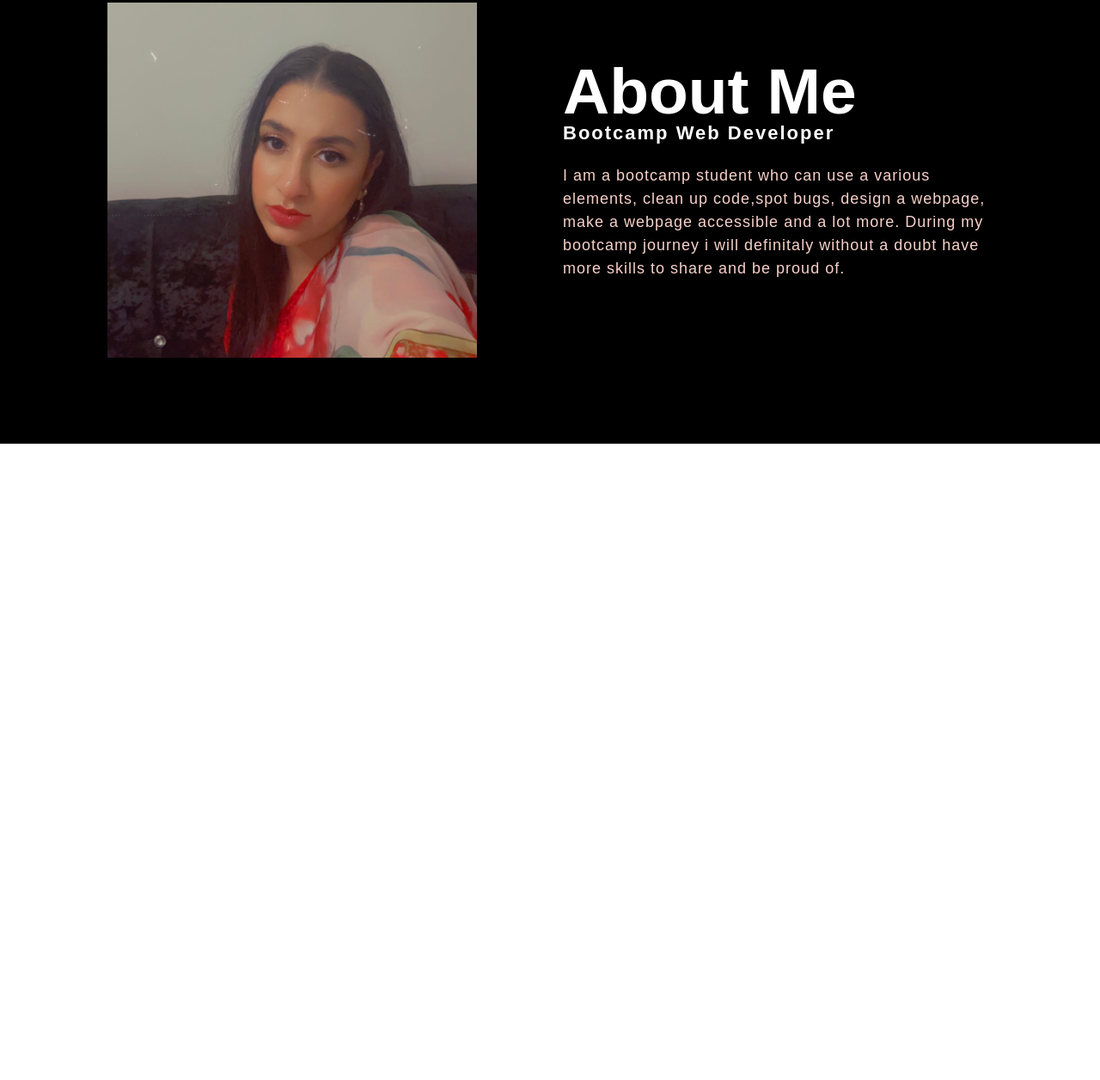
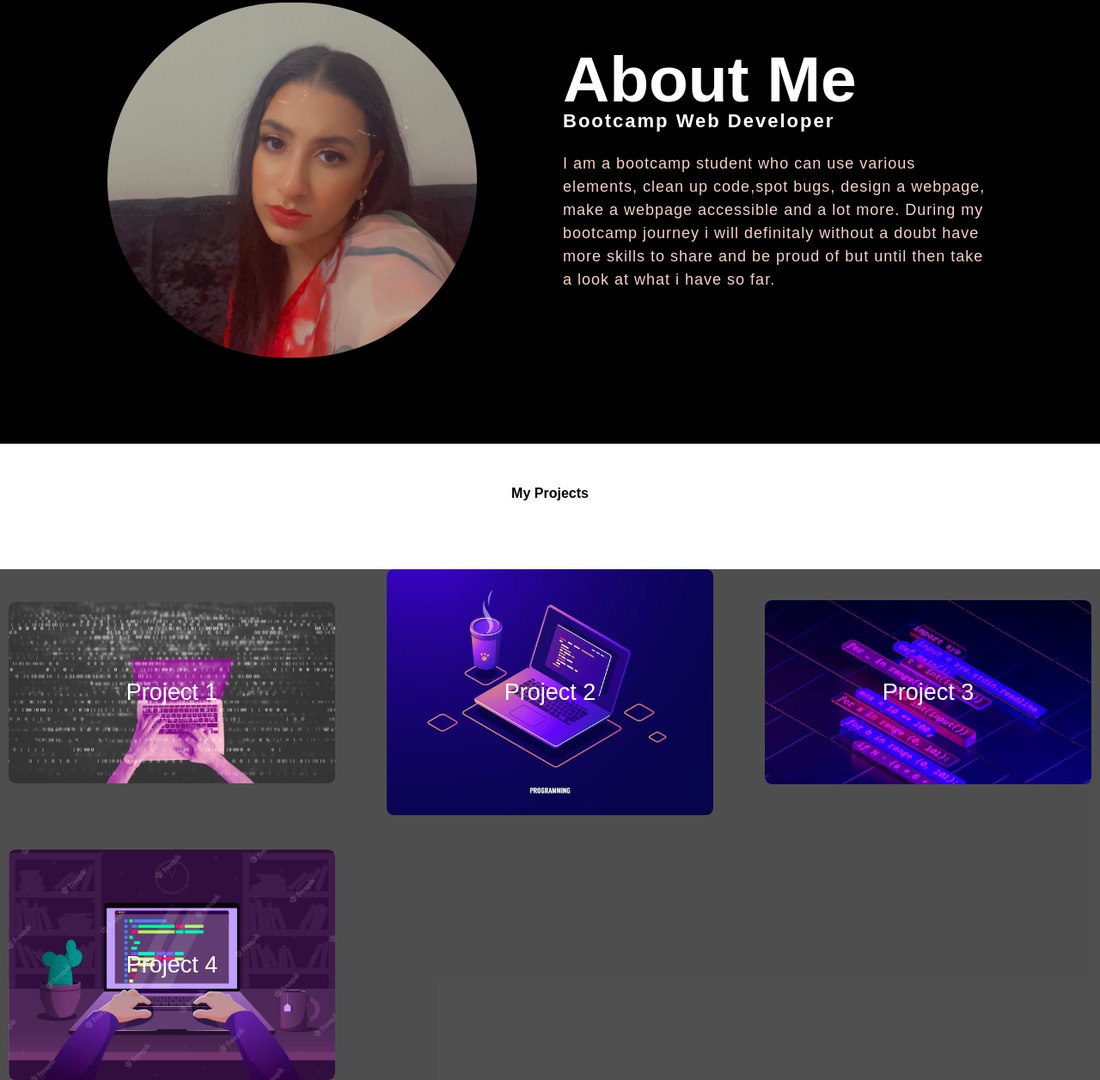
Before and after one commit to Myra-k/week-2-Portfolio, a plain HTML site: page index.html in a window 1280 px wide. Shown: the part 897-2153 px from the top of the page at 86% size. Before the commit the page ends 1413 px from the top, so only its background shows below. Drawn offline with Linux system fonts and the light colour scheme.

Commit message:
added projects draft

```diff
--- a/Assets/style.css
+++ b/Assets/style.css
@@ -20,7 +20,7 @@ nav{
 
 }
 .logo{
-    color:#f7d1c9;
+    color:#be97dd;
     font-size: 35px;
     letter-spacing: 1px;
     cursor: pointer;
@@ -45,11 +45,14 @@ nav ul li a:hover{
     top: 50%;
     left: 8%;
     transform: translateY(-50%);
+
 }
 h1{
     color: white;
     margin: 20px 0px 20px;
     font-size: 75px;
+
+
 }
 h3{
     color: white;
@@ -61,6 +64,7 @@ h4{
     letter-spacing: 2px;
     font-size: 20px;
     margin-top: 50px;
+
 }
 .button{
     background-color: #8739dc;
@@ -86,6 +90,9 @@ h4{
 .About img{
     height: auto;
     width: 430px;
+    border: 5px;
+    border-radius: 250px;
+
 }
 .About-text{
     width: 500px;
@@ -121,3 +128,87 @@ h4{
     font-size: 18px;
     margin-bottom: 45px;
 }
+.Project-content{
+    display: grid;
+    grid-template-columns: repeat(auto-fit, minmax(350px, auto));
+    align-items: center;
+    gap: 2.5rem;
+    margin-top: 5rem;
+    background-color: rgba(6, 5, 5, 0.705);
+
+}
+
+.Row{
+    width: 500px;
+    max-width: 95%;
+    display: flex;
+    margin: 0 auto;
+    align-items: center;
+    justify-content: space-around;
+    position: relative;
+    overflow: hidden;
+    border-radius: 8px;
+    cursor: pointer;
+}
+.centered {
+    color: white;
+    font-size: 27px;
+    position: absolute;
+    top: 50%;
+    left: 50%;
+    transform: translate(-50%,-50%);
+}
+.Row img{
+    width: 100%;
+    border-radius: 8px;
+    display: block;
+    transition: transform 0.5s;
+}
+.Row:hover{
+    transform: scale(1.2,1.2);
+}
+.layer{
+    width: 100%;
+    height:0;
+    background: linear-gradient(rgba(0,0,0,0,1), blue);
+    position: absolute;
+    border-radius: 8px;
+    left: 0;
+    bottom: 0;
+    overflow: hidden;
+    display: flex;
+    flex-direction: column;
+    align-items:center ;
+    padding: 0 40px;
+    transition: height 0.5s;
+}
+
+.layer h5{
+    font-size: 20px;
+    font-weight: 600;
+    margin-bottom: 15px;
+
+}
+.layer i{
+    color: #be97dd;
+    margin-top: 20px;
+    font-size: 20px;
+    background-color: black;
+    width: 60px;
+    height: 60px;
+    display: flex;
+    align-items: center;
+    justify-content: center;
+    border-radius: 50px;
+
+}
+.main-text{
+    width: 1130px;
+    max-width: 95%;
+    display: flex;
+    margin: 0 auto;
+    align-items: center;
+    justify-content: space-around;
+    margin-top: 50px;
+
+}
--- a/index.html
+++ b/index.html
@@ -17,7 +17,7 @@
                 <h1 class="logo">My Portfolio</h1>
                 <ul>
                 <li><a href="#Home">Home</a></li>
-                <li><a href="#Project">Projects</a></li>
+                <li><a href="#Projects">Projects</a></li>
                 <li><a href="#Contact">Contact</a></li>
                 <li><a href="#About">About</a></li>
                </ul>
@@ -30,7 +30,7 @@
             <h1>Myra Khatoon</h1>
             <h3>I am an aspiring Web Developer</h3>
             <div id="button">
-                <a href="#" class="button">contact me</a>
+                <a href="#contact-me" class="button">contact me</a>
             </div>
         </div>
 
@@ -40,19 +40,62 @@
                 <div class="About-text">
                     <h2>About Me</h2>
                     <h5> Bootcamp Web Developer</h5>
-                    <p>I am a bootcamp student who can use a various elements, clean up code,spot bugs, design a webpage, make a webpage accessible and a lot more.
+                    <p>I am a bootcamp student who can use various elements, clean up code,spot bugs, design a webpage, make a webpage accessible and a lot more.
                         During my bootcamp journey i will definitaly without a doubt have more
-                        skills to share and be proud of.</p>
+                        skills to share and be proud of but until then take a look at what i have so far.</p>
                     </p>
 
                 </div>
             </div>
+        </section>
+
+
+        <section class="Projects" id="Projects">
+            <div class="main-text">
+                <h2>My Projects</h2>
+            </div>
+            <div class="Project-content">
+                <div class="Row">
+                    <img src="../week-2-Portfolio/Assets/project.1.jpeg" alt="cartoon laptop" style="width:100%">
+                    <div class="centered">Project 1</div>
+                    <div class="layer">
+                        <h5>Project 1</h5>
+                        <a href="#"> <i class='bx bx-link-external'></i></a>
+                </div>
+            </div>
+
+            <div class="Row">
+                <img src="../week-2-Portfolio/Assets/project.2.avif" alt="cartoon laptop" style="width:100%">
+                <div class="centered">Project 2</div>
+                <div class="layer">
+                    <h5>Project 2</h5>
+                    <a href="#"> <i class='bx bx-link-external'></i></a>
+                </div>
+            </div>
+
+            <div class="Row">
+                <img src="../week-2-Portfolio/Assets/project.3.jpeg" alt="written code" style="width:100%">
+                <div class="centered">Project 3</div>
+                <div class="layer">
+                    <h5>Project 3</h5>
+                    <a href="#"> <i class='bx bx-link-external'></i></a>
+                </div>
+            </div>
+
+            <div class="Row">
+                <img src="../week-2-Portfolio/Assets/project.4.avif" alt="animated laptop" style="width:100%">
+                <div class="centered">Project 4</div>
+                <div class="layer">
+                    <h5>Project 4</h5>
+                    <a href="#"> <i class='bx bx-link-external'></i></a>
+                </div>
+            </div>
+
+        </section>
 
 
 
 
-
-        </section>
 
 
 
```
Also changed, not shown: Assets/project.1.jpeg (added), Assets/project.2.avif (added), Assets/project.3.jpeg (added), Assets/project.4.avif (added).
